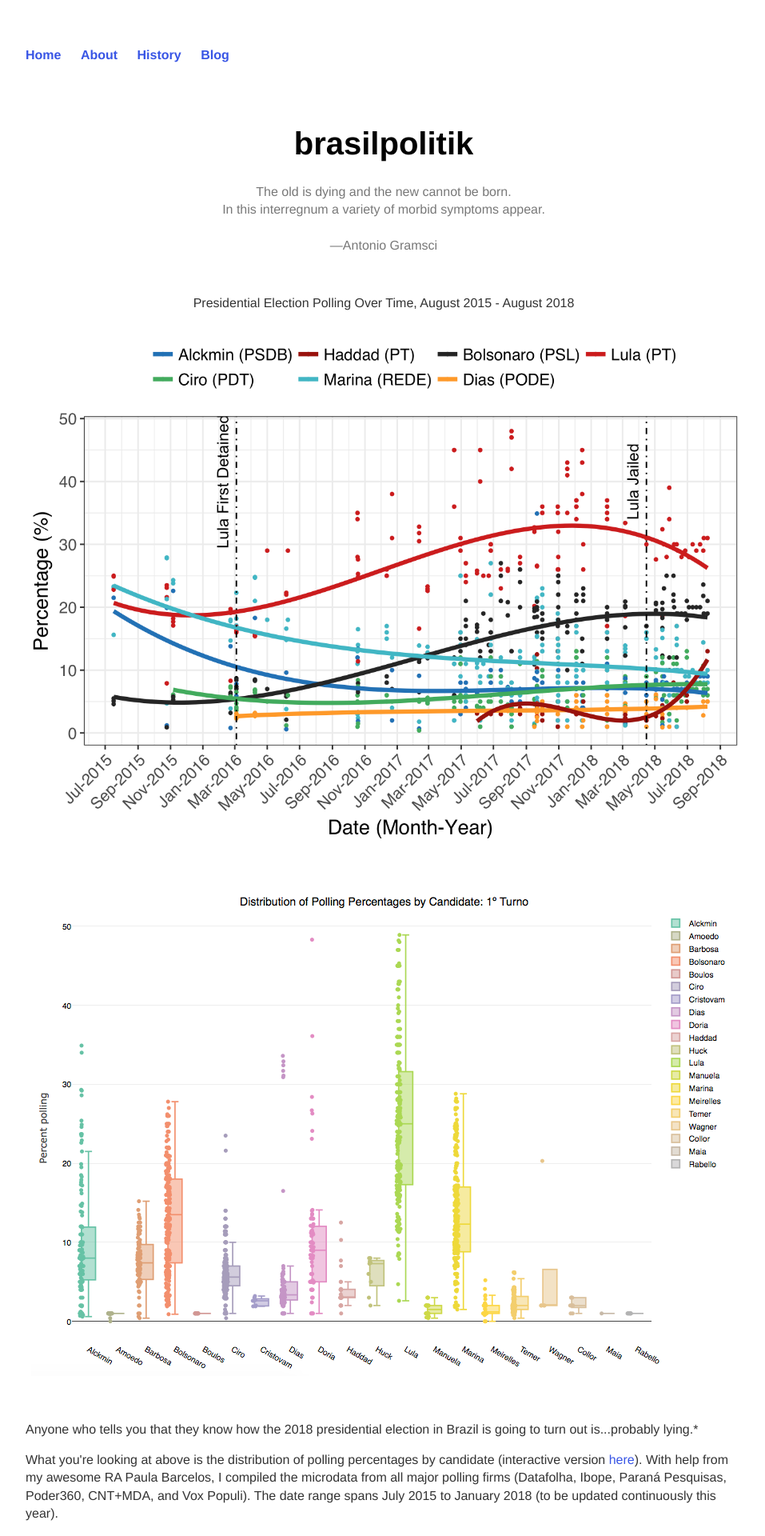
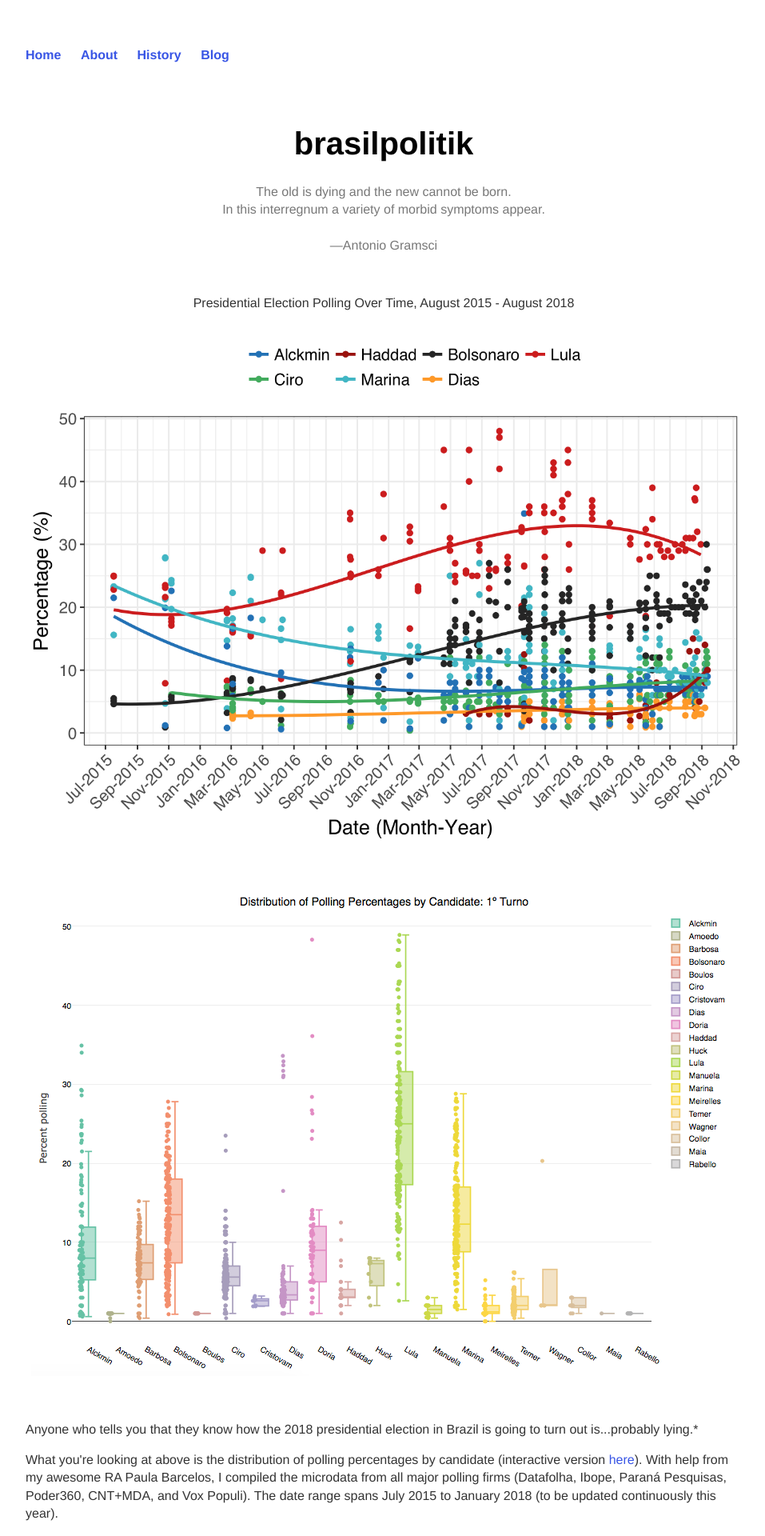
Before and after one commit to lizmckenna/elizabethmckenna.org, a Jekyll site: the page built from index.html, in a window 1280 px wide. Shown: the top 1920 px of the page at 80% size, without its empty margins (160-1117 px from the left). Built offline with Jekyll 4.4.1, drawn with Linux system fonts in a browser that asks for light colours.

Commit message:
Update index.html

```diff
--- a/index.html
+++ b/index.html
@@ -18,7 +18,7 @@
 <br>
 <p>Presidential Election Polling Over Time, August 2015 - August 2018</p>
  <center>
-<img src="/images/2018-08-11-wpp-v2.png" alt="HTML5 Icon" style="width:900px;height:650px;">
+<img src="/images/2018-09-14.png" alt="HTML5 Icon" style="width:900px;height:650px;">
 	</center>
 <br>
 	<br>
```
